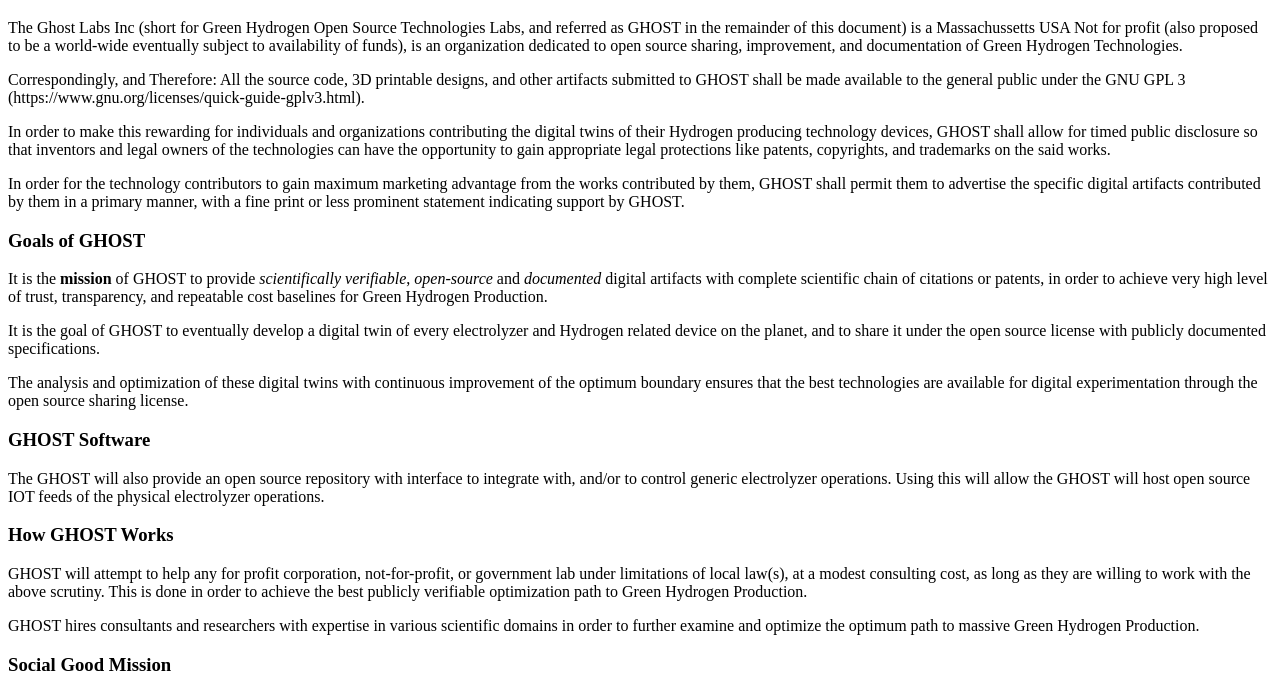
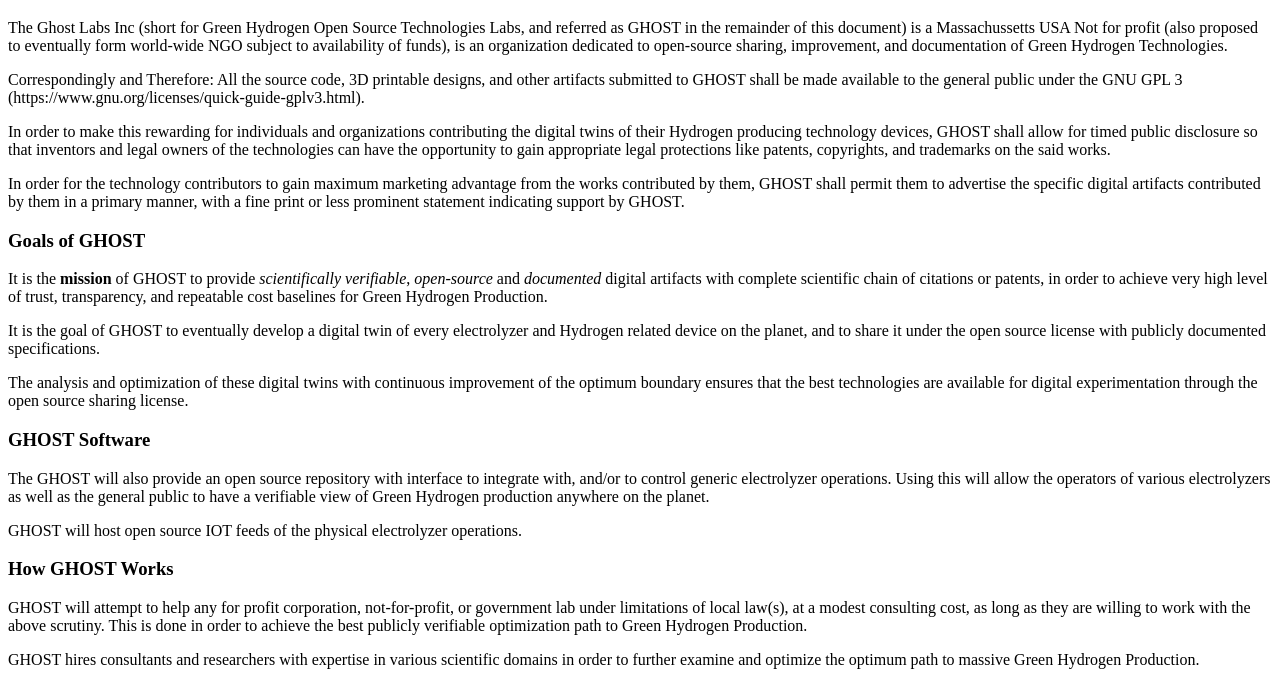
Before and after one commit to GHOST-ngo/ghost-web, a plain HTML site: page index.html in a window 1280 px wide. Shown: the part 61-746 px from the top of the page. Drawn offline with Linux system fonts and the light colour scheme.

Commit message:
updated via make

```diff
--- a/index.html
+++ b/index.html
@@ -28,11 +28,11 @@
 <h1 id="the-ghost-labs-inc">The Ghost Labs Inc</h1>
 <p>The Ghost Labs Inc (short for Green Hydrogen Open Source Technologies
 Labs, and referred as GHOST in the remainder of this document) is a
-Massachussetts USA Not for profit (also proposed to be a world-wide
-eventually subject to availability of funds), is an organization
-dedicated to open source sharing, improvement, and documentation of
+Massachussetts USA Not for profit (also proposed to eventually form
+world-wide NGO subject to availability of funds), is an organization
+dedicated to open-source sharing, improvement, and documentation of
 Green Hydrogen Technologies.</p>
-<p>Correspondingly, and Therefore: All the source code, 3D printable
+<p>Correspondingly and Therefore: All the source code, 3D printable
 designs, and other artifacts submitted to GHOST shall be made available
 to the general public under the GNU GPL 3
 (https://www.gnu.org/licenses/quick-guide-gplv3.html).</p>
@@ -65,8 +65,11 @@
 <h3 id="ghost-software">GHOST Software</h3>
 <p>The GHOST will also provide an open source repository with interface
 to integrate with, and/or to control generic electrolyzer operations.
-Using this will allow the GHOST will host open source IOT feeds of the
-physical electrolyzer operations.</p>
+Using this will allow the operators of various electrolyzers as well as
+the general public to have a verifiable view of Green Hydrogen
+production anywhere on the planet.</p>
+<p>GHOST will host open source IOT feeds of the physical electrolyzer
+operations.</p>
 <h3 id="how-ghost-works">How GHOST Works</h3>
 <p>GHOST will attempt to help any for profit corporation,
 not-for-profit, or government lab under limitations of local law(s), at
@@ -91,7 +94,7 @@
 <li>Saving people’s life at sea, providing safe economical replacement
 for heating for low-income people who are disproportionately lost in
 home-heating accidents, working towards human habitable self-sufficient
-energy islands for various refugees.</li>
+energy islands for various refugees and people desired by nobody.</li>
 <li>Education of students in Hydrogen welding and glass annealing,
 world-wide.</li>
 </ul>
```
